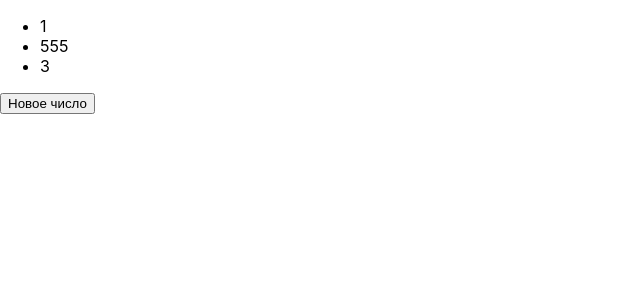
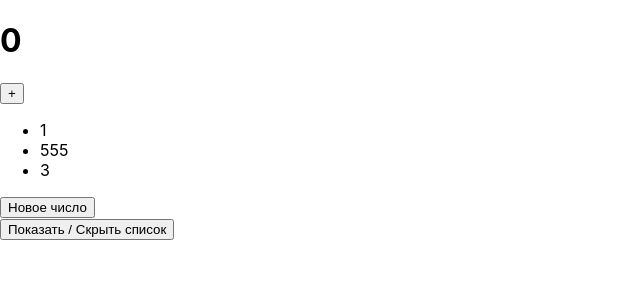
Before and after one commit to KombinatorVit/unit-test-JS-REACT, a React (Create React App) app: page / in a window 1280 px wide. Shown: the top 300 px of the page, without its empty margins (0-640 px from the left). Built offline with nearby package versions, Linux system fonts and the light colour scheme.

Commit message:
код useEffect Archakov

```diff
--- a/src/App.tsx
+++ b/src/App.tsx
@@ -1,27 +1,17 @@
 import React from 'react';
+import List from './List';
 
 function App() {
-    // let numbers = [1, 555, 3];
-    const [numbers, setNumbers] = React.useState([1, 555, 3]);
+    const [visibleList, setVisibleList] = React.useState(true);
 
-    const addNumber = () => {
-        const randNumber = Math.round(Math.random() * 10);
-        const newArr = [...numbers, randNumber];
-        setNumbers(newArr);
+    const toggleVisibleList = () => {
+        setVisibleList((visible) => !visible);
     };
-
-    setInterval(() => {
-        console.log(1);
-    }, 500);
 
     return (
         <div className="App">
-            <ul>
-                {numbers.map((num, index) => (
-                    <li key={index}>{num}</li>
-                ))}
-            </ul>
-            <button onClick={addNumber}>Новое число</button>
+            {visibleList && <List />}
+            <button onClick={toggleVisibleList}>Показать / Скрыть список</button>
         </div>
     );
 }
--- /dev/null
+++ b/src/List.tsx
@@ -0,0 +1,91 @@
+import React from 'react';
+
+// class List extends React.Component {
+//   state = {
+//     numbers: [1, 2, 3],
+//   };
+
+//   addRandomNumber = () => {
+//     const randNumber = Math.round(Math.random() * 10);
+//     this.setState({
+//       numbers: [...this.state.numbers, randNumber],
+//     });
+//   };
+
+//   componentDidMount() {
+//     console.log('КОМПОНЕНТ БЫЛ ОТОБРАЖЕН!');
+//   }
+
+//   componentDidUpdate(prevProps, prevState) {
+//     // console.log({ prevProps, prevState, nextProps: this.props, nextState: this.state });
+//     if (this.state.numbers.length !== prevState.numbers.length) {
+//       console.log('Список чисел обновился!');
+//     }
+//   }
+
+//   componentWillUnmount() {
+//     console.log('КОМПОНЕНТ БУДЕТ УДАЛЁН!');
+//   }
+
+//   render() {
+//     return (
+//       <div>
+//         <ul>
+//           {this.state.numbers.map((num, index) => (
+//             <li key={index}>{num}</li>
+//           ))}
+//         </ul>
+//         <button onClick={this.addRandomNumber}>Новое число</button>
+//       </div>
+//     );
+//   }
+// }
+
+const List = () => {
+    const [numbers, setNumbers] = React.useState([1, 555, 3]);
+    const [count, setCount] = React.useState(0);
+
+    const addNumber = () => {
+        const randNumber = Math.round(Math.random() * 10);
+        const newArr = [...numbers, randNumber];
+        setNumbers(newArr);
+    };
+
+    // componentDidUpdate (только для count)
+    React.useEffect(() => {
+        console.log('COUNT был оновлен');
+    }, [count]);
+
+    // componentDidUpdate (только для numbers)
+    React.useEffect(() => {
+        console.log('NUMBERS был оновлен');
+    }, [numbers]);
+
+    // componentDidUpdate
+    React.useEffect(() => {
+        console.log('КОМПОНЕНТ ОБНОВИЛСЯ');
+    });
+
+    // componentDidMount + componentWillUnmount
+    React.useEffect(() => {
+        console.log('КОМПОНЕНТ ОТОБРАЗИЛСЯ');
+        return () => {
+            console.log('КОМПОНЕНТ УДАЛИЛСЯ');
+        };
+    }, []);
+
+    return (
+        <div>
+            <h1>{count}</h1>
+            <button onClick={() => setCount(count + 1)}>+</button>
+            <ul>
+                {numbers.map((num, index) => (
+                    <li key={index}>{num}</li>
+                ))}
+            </ul>
+            <button onClick={addNumber}>Новое число</button>
+        </div>
+    );
+};
+
+export default List;
```
